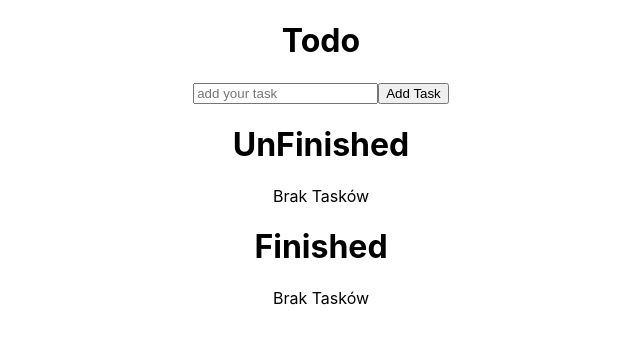
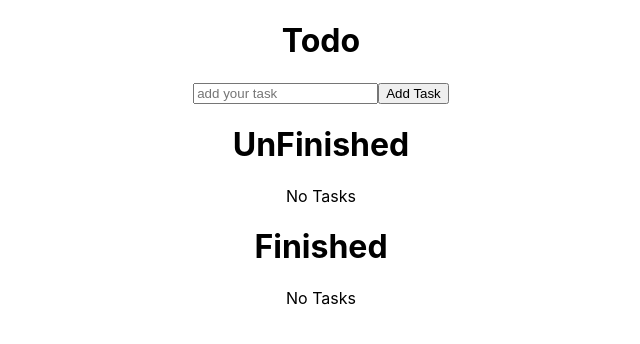
Before and after one commit to Guzicco/Todo-app, a React (Create React App) app: page / in a window 1280 px wide. Shown: the top 344 px of the page, without its empty margins (319-959 px from the left). Built offline with nearby package versions, Linux system fonts and the light colour scheme.

Commit message:
Project cleanup - deleted unused files corrected language consistency

```diff
--- a/public/index.html
+++ b/public/index.html
@@ -2,42 +2,18 @@
 <html lang="en">
   <head>
     <meta charset="utf-8" />
-    <link rel="icon" href="%PUBLIC_URL%/favicon.ico" />
     <meta name="viewport" content="width=device-width, initial-scale=1" />
     <meta name="theme-color" content="#000000" />
     <meta
       name="description"
       content="Web site created using create-react-app"
     />
-    <link rel="apple-touch-icon" href="%PUBLIC_URL%/logo192.png" />
-    <!--
-      manifest.json provides metadata used when your web app is installed on a
-      user's mobile device or desktop. See https://developers.google.com/web/fundamentals/web-app-manifest/
-    -->
     <link rel="manifest" href="%PUBLIC_URL%/manifest.json" />
-    <!--
-      Notice the use of %PUBLIC_URL% in the tags above.
-      It will be replaced with the URL of the `public` folder during the build.
-      Only files inside the `public` folder can be referenced from the HTML.
 
-      Unlike "/favicon.ico" or "favicon.ico", "%PUBLIC_URL%/favicon.ico" will
-      work correctly both with client-side routing and a non-root public URL.
-      Learn how to configure a non-root public URL by running `npm run build`.
-    -->
-    <title>React App</title>
+    <title>Your's ToDo's List</title>
   </head>
   <body>
     <noscript>You need to enable JavaScript to run this app.</noscript>
     <div id="root"></div>
-    <!--
-      This HTML file is a template.
-      If you open it directly in the browser, you will see an empty page.
-
-      You can add webfonts, meta tags, or analytics to this file.
-      The build step will place the bundled scripts into the <body> tag.
-
-      To begin the development, run `npm start` or `yarn start`.
-      To create a production bundle, use `npm run build` or `yarn build`.
-    -->
   </body>
 </html>
--- a/src/App.js
+++ b/src/App.js
@@ -1,11 +1,13 @@
 import React, { useState, useEffect } from "react";
 import "./App.css";
 import Task from "./Task";
+
 const TODO_LIST_STORAGE_KEY = "TODO_LIST_STORAGE_KEY";
 
 function App() {
 	const initialState =
 		JSON.parse(localStorage.getItem(TODO_LIST_STORAGE_KEY)) || [];
+
 	const [taskList, setTaskList] = useState(initialState);
 	const [toDoInput, setToDoInput] = useState("");
 
@@ -23,7 +25,6 @@ function App() {
 		event.preventDefault();
 		const taskname = event.target.taskInput.value;
 		if (!taskname) {
-			console.error("puściutko");
 			return;
 		}
 		const newItem = {
@@ -52,8 +53,8 @@ function App() {
 	return (
 		<div className="App">
 			<div className="flex-container">
-				<h1 className="flex-item">Todo</h1>
 				<div className="flex-item">
+					<h1>Todo</h1>
 					<form onSubmit={handleSubmit}>
 						<label>
 							<input
@@ -85,7 +86,7 @@ function App() {
 							))}
 						</ol>
 					) : (
-						<p> Brak Tasków</p>
+						<p> No Tasks</p>
 					)}
 					<h1>Finished</h1>
 					{finishedToDo.length ? (
@@ -104,7 +105,7 @@ function App() {
 							})}
 						</ol>
 					) : (
-						<p>Brak Tasków</p>
+						<p>No Tasks</p>
 					)}
 				</div>
 			</div>
--- a/src/Task.js
+++ b/src/Task.js
@@ -16,7 +16,7 @@ const Task = ({ id, taskInfo, onToggle, isDone, onRemove }) => {
 					onRemove(id);
 				}}
 			>
-				Usuń mnie
+				Delete
 			</button>
 		</li>
 	);
--- a/src/index.css
+++ b/src/index.css
@@ -1,13 +1,14 @@
 body {
-  margin: 0;
-  font-family: -apple-system, BlinkMacSystemFont, 'Segoe UI', 'Roboto', 'Oxygen',
-    'Ubuntu', 'Cantarell', 'Fira Sans', 'Droid Sans', 'Helvetica Neue',
-    sans-serif;
-  -webkit-font-smoothing: antialiased;
-  -moz-osx-font-smoothing: grayscale;
+	box-sizing: border-box;
+	margin: 0;
+	font-family: -apple-system, BlinkMacSystemFont, "Segoe UI", "Roboto", "Oxygen",
+		"Ubuntu", "Cantarell", "Fira Sans", "Droid Sans", "Helvetica Neue",
+		sans-serif;
+	-webkit-font-smoothing: antialiased;
+	-moz-osx-font-smoothing: grayscale;
 }
 
 code {
-  font-family: source-code-pro, Menlo, Monaco, Consolas, 'Courier New',
-    monospace;
+	font-family: source-code-pro, Menlo, Monaco, Consolas, "Courier New",
+		monospace;
 }
--- a/src/index.js
+++ b/src/index.js
@@ -1,17 +1,11 @@
-import React from 'react';
-import ReactDOM from 'react-dom';
-import './index.css';
-import App from './App';
-import reportWebVitals from './reportWebVitals';
+import React from "react";
+import ReactDOM from "react-dom";
+import "./index.css";
+import App from "./App";
 
 ReactDOM.render(
-  <React.StrictMode>
-    <App />
-  </React.StrictMode>,
-  document.getElementById('root')
+	<React.StrictMode>
+		<App />
+	</React.StrictMode>,
+	document.getElementById("root")
 );
-
-// If you want to start measuring performance in your app, pass a function
-// to log results (for example: reportWebVitals(console.log))
-// or send to an analytics endpoint. Learn more: https://bit.ly/CRA-vitals
-reportWebVitals();
--- a/src/reportWebVitals.js
+++ /dev/null
@@ -1,13 +0,0 @@
-const reportWebVitals = onPerfEntry => {
-  if (onPerfEntry && onPerfEntry instanceof Function) {
-    import('web-vitals').then(({ getCLS, getFID, getFCP, getLCP, getTTFB }) => {
-      getCLS(onPerfEntry);
-      getFID(onPerfEntry);
-      getFCP(onPerfEntry);
-      getLCP(onPerfEntry);
-      getTTFB(onPerfEntry);
-    });
-  }
-};
-
-export default reportWebVitals;
```
Also changed, not shown: src/setupTests.js (deleted, +0 -5 lines), package.json (indentation only), public/manifest.json, public/robots.txt (deleted), src/logo.svg (deleted), 1 other file (tests, documents, lock files or other folders).
